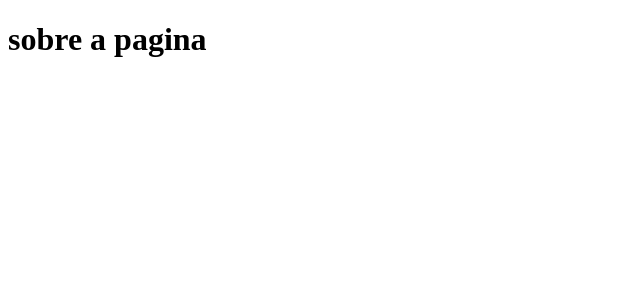
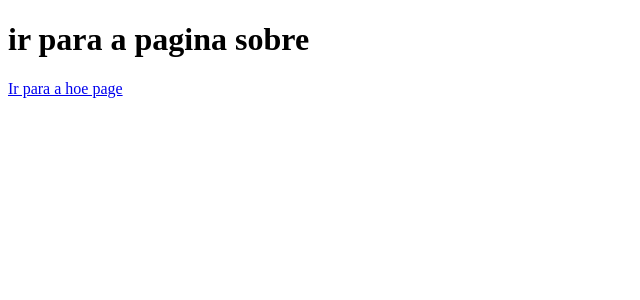
Before and after one commit to gabrielLaino/nextJsPage, a Next.js app: page /sobre in a window 1280 px wide. Shown: the top 300 px of the page, without its empty margins (0-640 px from the left). Built offline with nearby package versions, Linux system fonts and the light colour scheme.

Commit message:
agora sim tudo certo

```diff
--- a/src/app/sobre/page.tsx
+++ b/src/app/sobre/page.tsx
@@ -1,6 +1,12 @@
+import Title from "@/components/Title"
+import Link from "next/link"
+
 function Sobre() {
   return (
-    <h1>sobre a pagina</h1>
+    <div>
+      <Title value="ir para a pagina sobre"/>
+      <Link href='/'>Ir para a hoe page</Link>
+    </div>
   )
 }
 
```
Also changed, not shown: src/app/page.tsx (+6 -1 lines).
